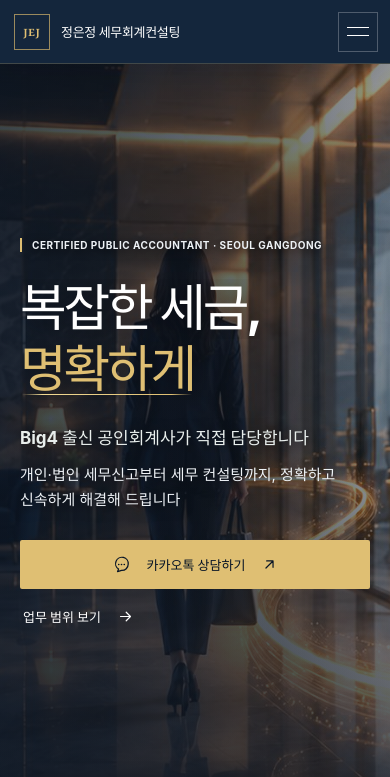
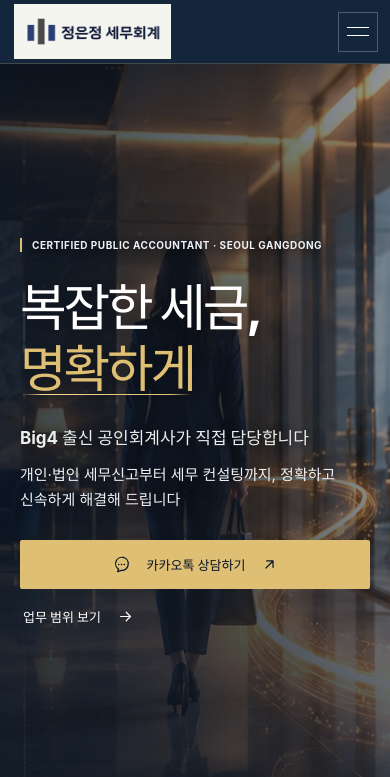
Before and after one commit to eunjungjung33/veritax, a React (Vite) app: page / in a window 390 px wide. Shown: the top 777 px of the page. Built offline with nearby package versions, Linux system fonts and the light colour scheme.

Commit message:
feat: replace site branding with provided logos

```diff
--- a/src/components/Layout.tsx
+++ b/src/components/Layout.tsx
@@ -52,11 +52,7 @@ export function Layout() {
       <a className="skip-link" href="#main-content">본문으로 바로가기</a>
       <header className="site-header">
         <Link className="brand" to="/" aria-label={`${brandName} 홈`}>
-          <span className="brand-mark" aria-hidden="true">JEJ</span>
-          <span className="brand-copy">
-            <strong>{brandName}</strong>
-            <small>JEJ TAX ACCOUNTING ADVISORY</small>
-          </span>
+          <img className="brand-logo" src="/images/jej-logo-simple.png" alt={brandName} width={1400} height={500} />
         </Link>
 
         <nav className="desktop-nav" aria-label="주요 메뉴">
@@ -134,7 +130,7 @@ export function Layout() {
         </div>
         <div className="footer-grid">
           <div>
-            <div className="footer-brand">JEJ</div>
+            <img className="footer-brand" src="/images/jej-logo-full.png" alt={brandName} width={1800} height={1200} loading="lazy" decoding="async" />
             <p>정은정 세무회계컨설팅<br />JEJ TAX ACCOUNTING ADVISORY</p>
           </div>
           <div>
--- a/src/design.css
+++ b/src/design.css
@@ -64,17 +64,6 @@ h1, h2, h3 { word-break: keep-all; line-break: strict; text-wrap: balance; }
 }
 
 .brand { gap: 11px; }
-.brand-mark {
-  width: 38px;
-  height: 38px;
-  color: var(--gold-bright);
-  border-color: rgba(213, 181, 108, 0.7);
-  font-size: 11px;
-  letter-spacing: 0.09em;
-}
-
-.brand-copy strong { font-size: 15px; font-weight: 650; letter-spacing: -0.025em; }
-.brand-copy small { margin-top: 4px; color: #aeb7c3; font-size: 9px; letter-spacing: 0.13em; }
 .desktop-nav { gap: clamp(20px, 1.8vw, 30px); }
 .desktop-nav > a,
 .nav-group > a { font-size: 13px; font-weight: 560; letter-spacing: -0.01em; }
@@ -918,8 +907,6 @@ em { color: var(--gold-bright); }
     padding-left: max(14px, env(safe-area-inset-left));
     padding-right: max(12px, env(safe-area-inset-right));
   }
-  .brand-mark { width: 36px; height: 36px; font-size: 10px; }
-  .brand-copy strong { font-size: 14px; font-weight: 700; }
   .menu-toggle { width: 40px; height: 40px; }
 
   .home-hero { min-height: max(700px, calc(100svh - var(--header-height))); }
@@ -1095,7 +1082,6 @@ em { color: var(--gold-bright); }
 }
 
 @media (max-width: 420px) {
-  .brand-copy strong { font-size: 13px; }
   .hero-copy h1 { font-size: clamp(42px, 13vw, 52px); }
 }
 
--- a/src/styles.css
+++ b/src/styles.css
@@ -52,9 +52,7 @@ p { line-height: 1.75; }
   backdrop-filter: blur(14px);
 }
 .brand { display: flex; align-items: center; gap: 13px; flex: 0 0 auto; }
-.brand-mark { width: 46px; height: 46px; display: grid; place-items: center; border: 1px solid rgba(255,255,255,.68); color: var(--sky); font: 700 13px/1 Georgia, serif; letter-spacing: .05em; }
-.brand-copy strong { display: block; font-size: 14px; letter-spacing: -.02em; }
-.brand-copy small { display: block; margin-top: 5px; color: #aeb8b5; font: 600 7px/1 Inter, sans-serif; letter-spacing: .15em; }
+.brand-logo { width: auto; height: calc(var(--header-height) - 8px); object-fit: contain; }
 .desktop-nav { margin-left: auto; display: flex; align-items: center; gap: clamp(19px, 2vw, 34px); }
 .desktop-nav > a, .nav-group > a { min-height: var(--header-height); display: flex; align-items: center; position: relative; white-space: nowrap; font-size: 13px; font-weight: 600; }
 .desktop-nav > a::after, .nav-group > a::after { content: ""; position: absolute; left: 0; right: 100%; bottom: 19px; height: 1px; background: var(--gold-bright); transition: right .25s ease; }
@@ -323,7 +321,7 @@ em { color: var(--gold-bright); font: inherit; font-style: normal; }
 .circle-link { width: clamp(90px, 9vw, 140px); aspect-ratio: 1; display: grid; place-items: center; border: 1px solid rgba(255,255,255,.45); border-radius: 50%; transition: background .2s; }
 .circle-link:hover { background: var(--gold); }
 .footer-grid { padding: 46px 0; display: grid; grid-template-columns: 1.3fr repeat(3, 1fr); gap: 40px; border-top: 1px solid rgba(255,255,255,.2); }
-.footer-brand { color: var(--sky); font: 700 28px Georgia, serif; letter-spacing: .12em; }
+.footer-brand { width: 280px; max-width: 100%; height: auto; }
 .footer-grid strong { color: #9db3ad; font: 700 9px Inter, sans-serif; letter-spacing: .18em; }
 .footer-grid p { margin: 14px 0 0; color: #c8d5d1; font-size: 12px; }
 .footer-bottom { padding-top: 24px; display: flex; justify-content: space-between; gap: 20px; border-top: 1px solid rgba(255,255,255,.14); color: #839993; font-size: 10px; }
@@ -359,7 +357,6 @@ em { color: var(--gold-bright); font: inherit; font-style: normal; }
 
 @media (max-width: 820px) {
   :root { --header-height: 74px; }
-  .brand-copy small { display: none; }
   .home-hero { min-height: calc(100svh - var(--header-height)); }
   .hero-copy { padding: 62px 0 100px; }
   .metrics { grid-template-columns: repeat(2, 1fr); }
@@ -381,8 +378,6 @@ em { color: var(--gold-bright); font: inherit; font-style: normal; }
 @media (max-width: 600px) {
   :root { --pad: 20px; }
   .site-header { padding-left: max(14px, env(safe-area-inset-left)); padding-right: max(12px, env(safe-area-inset-right)); }
-  .brand-mark { width: 40px; height: 40px; font-size: 11px; }
-  .brand-copy strong { font-size: 13px; }
   .header-cta { min-height: 42px; padding: 0 12px; }
   .header-cta svg { display: none; }
   .menu-toggle { width: 42px; height: 42px; }
@@ -456,7 +451,6 @@ em { color: var(--gold-bright); font: inherit; font-style: normal; }
 }
 
 @media (max-width: 420px) {
-  .brand-copy strong { font-size: 12px; }
   .hero-copy { padding-bottom: 54px; }
   .hero-actions { gap: 8px; }
   .hero-actions .button { min-height: 49px; font-size: 13px; }
```
Also changed, not shown: public/images/jej-logo-full.png (added), public/images/jej-logo-simple.png (added), 1 other file (tests, documents, lock files or other folders).
